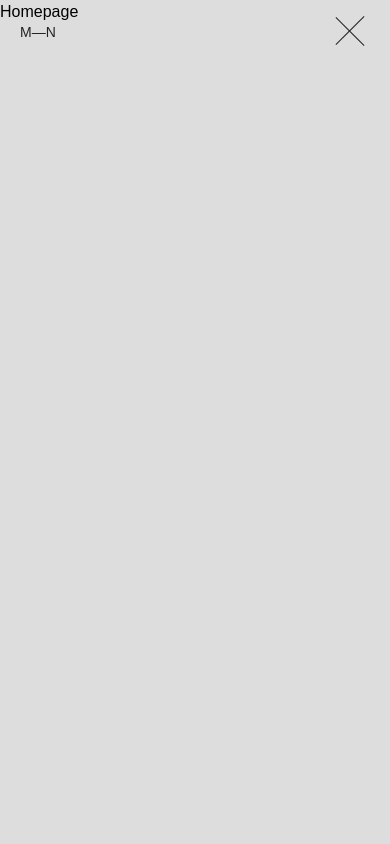
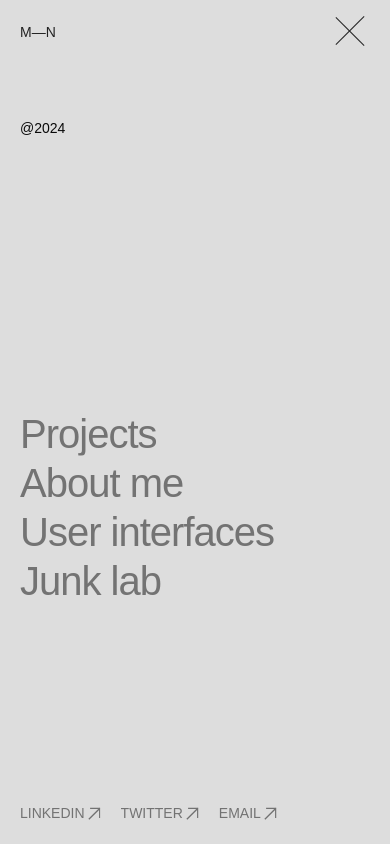
Before and after one commit to Nsude/portfolio, a React (Vite) app: page / in a window 390 px wide. Both pictures are taken after a click on the button 350 px from the left and 31 px from the top of the page. Built offline with nearby package versions, Linux system fonts and the light colour scheme; a web font is replaced by a local one.

Commit message:
mobile nav bar implemented

```diff
--- a/src/assets/icons/Hamburger.tsx
+++ b/src/assets/icons/Hamburger.tsx
@@ -1,9 +1,10 @@
 import gsap from 'gsap';
 import useCustomEffect from '../../components/hooks/useCustomEffect';
-import { useRef, useState } from 'react';
+import { useRef } from 'react';
+import { useNavContext } from '../../components/contexts/NavContext';
 
 const Hamburger = () => {
-  const [open, setOpen] = useState(false);
+  const {open, setOpen} = useNavContext();
   const topBar = useRef(null);
   const middleBar = useRef(null);
   const lastBar = useRef(null);
--- /dev/null
+++ b/src/assets/icons/LinkIcon.tsx
@@ -0,0 +1,15 @@
+import React from 'react'
+import { Icon } from '../../components/models';
+import SlideUp from '../../components/animation-helpers/SlideUp';
+
+const LinkIcon:React.FC<Icon> = ({size, trigger}) => {
+  return (
+    <SlideUp trigger={trigger}>
+      <svg width={size || 10} height={size || 10} viewBox="0 0 10 10" fill="none" xmlns="http://www.w3.org/2000/svg">
+        <path d="M2.11319 1.12214L9 1.12204M9 1.12204L9 7.9109M9 1.12204L1 9.12204" stroke="#0A0A0A" stroke-linecap="square"/>
+      </svg>
+    </SlideUp>
+  )
+}
+
+export default LinkIcon;
--- a/src/components/Layout.tsx
+++ b/src/components/Layout.tsx
@@ -1,6 +1,7 @@
 import { Outlet } from 'react-router-dom';
 import NavBar from './global/NavBar';
 import Footer from './global/Footer';
+import NavContextProvider from './contexts/NavContext';
 
 const Layout = () => {
   const routesToHideFooter = ["/"];
@@ -8,9 +9,9 @@ const Layout = () => {
 
   return (
     <div className='bg-myGray-100'>
-      <nav>
-        <NavBar />
-      </nav>
+        <NavContextProvider>
+          <NavBar />
+        </NavContextProvider>
       <Outlet />
       <div>
         { !hideFooter &&<Footer /> }
--- /dev/null
+++ b/src/components/animation-helpers/DarkOverlay.tsx
@@ -0,0 +1,37 @@
+import React, { useRef } from 'react'
+import useCustomEffect from '../hooks/useCustomEffect'
+import gsap from 'gsap';
+
+interface Props {
+  trigger: boolean
+}
+
+const DarkOverlay:React.FC<Props> = ({trigger}) => {
+  const container = useRef(null);
+
+  useCustomEffect(() => {
+    const duration = 0.4
+
+    if (trigger) {
+      gsap.set(container.current, {display: 'block'});
+      gsap.to(container.current, {
+        opacity: 0.4,
+        duration
+      })
+    } else {
+      gsap.to(container.current, {
+        opacity: 0,
+        display: "none",
+        duration,
+        delay: duration
+      })
+    }
+
+  }, [trigger])
+
+  return (
+    <div ref={container} className='fixed w-full h-[100vh] hidden opacity-0 bg-black z-[5]' />
+  )
+}
+
+export default DarkOverlay;
--- /dev/null
+++ b/src/components/animation-helpers/SlideUp.tsx
@@ -0,0 +1,49 @@
+import React, { ReactNode, useRef } from 'react'
+import useCustomEffect from '../hooks/useCustomEffect';
+import gsap from 'gsap';
+
+interface Props {
+  children: ReactNode,
+  trigger: any;
+  delay?: number
+  duration?: number
+}
+
+const SlideUp:React.FC<Props> = ({children, delay = 0, duration, trigger}) => {
+  const container = useRef(null);
+  const child = useRef(null);
+
+  useCustomEffect(() => {
+    let animation: GSAPAnimation;
+    if (trigger) {
+      const tl = gsap.timeline();
+
+      gsap.set(child.current, {opacity: 1, clipPath: "polygon(0 0, 100% 0, 100% 100%, 0 100%)"});
+
+      animation = tl.from(child.current, {
+        y: 20,
+        clipPath: "polygon(0 0, 100% 0, 100% 0%, 0 0%)",
+        duration: duration || .3,
+        ease: "power1.inOut",
+        delay,
+        stagger: 1
+      })
+    }
+
+    return () => (
+      animation.kill()
+    )
+
+
+  }, [trigger])
+
+  return (
+    <div ref={container} className='overflow-hidden'>
+      <div ref={child} className='opacity-1 h-fit w-fit'>
+        {children}
+      </div>
+    </div>
+  )
+}
+
+export default SlideUp
--- /dev/null
+++ b/src/components/contexts/NavContext.tsx
@@ -0,0 +1,89 @@
+import React, { createContext, PropsWithChildren, useContext, useState } from "react";
+
+interface Props {
+  open: boolean;
+  setOpen: React.Dispatch<React.SetStateAction<boolean>>;
+  pages: Page[];
+  socialLinks: string[];
+}
+
+interface Page {
+  name: string;
+  video: string;
+  title: string;
+  image: string;
+  description: string;
+  tags: string[];
+}
+
+const NavContext = createContext<Props | null>(null);
+
+export const useNavContext = () => {
+  const context = useContext(NavContext)
+  if (!context) {
+    throw new Error("Nav context is undefined");
+  }
+
+  return context;
+}
+
+const pages: Page[] = [
+  {
+    name: 'Projects',
+    image: '',
+    video: '',
+    title: 'the projects',
+    description: 'Here’s where the magic happens. From e-commerce brilliance to immersive digital experiences.',
+    tags: ['Designer', 'Developer']
+  },
+  {
+    name: 'About me',
+    image: '',
+    video: '',
+    title: 'About lil ol me',
+    description: `This isn’t just a portfolio—it’s a statement. Scroll, click, explore.
+
+    You’re about to step into my world of creativity, innovation, and unapologetic Digital brilliance.`,
+    tags: ['Designer', 'Developer']
+  },
+  {
+    name: 'User interfaces',
+    image: '',
+    video: '',
+    title: 'The interfaces',
+    description: `This is where ideas meet design. A showcase of interfaces that blur the line between functional and beautiful.
+
+    Every layout tells a story—some bold, some subtle, all uniquely mine.`,
+    tags: ['Designer', 'Developer']
+  },
+  {
+    name: 'Junk lab',
+    image: '',
+    video: '',
+    title: 'The junk lab',
+    description: `Step into the chaos. This isn’t design—it’s anarchy on a canvas. A no-rules, all-guts curation of my wildest poster layouts.
+
+    Bold, brash, and unhinged. Enter if you dare, and don’t say I didn’t warn you.`,
+    tags: ['Designer', 'Developer']
+  },
+
+];
+
+const socialLinks = ['LinkedIn', 'Twitter', 'Email'];
+
+const NavContextProvider:React.FC<PropsWithChildren> = ({children}) => {
+  const [open, setOpen] = useState(false);
+
+  return (
+    <NavContext.Provider value={{
+      open,
+      setOpen,
+      pages,
+      socialLinks
+      }}>
+      {children}
+    </NavContext.Provider>
+  )
+}
+
+export default NavContextProvider;
--- a/src/components/global/NavBar.tsx
+++ b/src/components/global/NavBar.tsx
@@ -1,10 +1,14 @@
 import { useState } from "react";
 import Hamburger from "../../assets/icons/Hamburger";
 import useCustomEffect from "../hooks/useCustomEffect";
+import NavMenu from "./NavMenu";
+import DarkOverlay from "../animation-helpers/DarkOverlay";
+import { useNavContext } from "../contexts/NavContext";
 
 
 const NavBar = () => {
   const [time, setTime] = useState('00:00');
+  const { open } = useNavContext();
 
   useCustomEffect(() => {
     const interval = setInterval(() => {
@@ -21,7 +25,10 @@ const NavBar = () => {
   }, []);
 
   return (
-    <nav className="text-base fixed top-0 text-white mix-blend-difference w-full px-[20px] py-[25px] grid grid-cols-8">
+    <>
+    <NavMenu />
+    <DarkOverlay trigger={open} />
+    <nav className="text-base fixed z-10 top-0 text-white mix-blend-difference w-full px-[20px] py-[25px] grid grid-cols-8">
       <div className="flex items-center justify-between w-fit col-span-1">
         <span className="leading-[1]">M</span>
         <span className="leading-[0.5]">&mdash;</span>
@@ -40,6 +47,7 @@ const NavBar = () => {
         <Hamburger />
       </div>
     </nav>
+    </>
   )
 }
 
--- /dev/null
+++ b/src/components/global/NavMenu.tsx
@@ -0,0 +1,81 @@
+import { useRef } from "react";
+import { useNavContext } from "../contexts/NavContext";
+import useCustomEffect from "../hooks/useCustomEffect";
+import gsap from 'gsap';
+import SlideUp from "../animation-helpers/SlideUp";
+import SocialLink from "./SocialLink";
+
+const NavMenu = () => {
+  const {open, pages, socialLinks} = useNavContext();
+  const container = useRef(null);
+  const innerCon = useRef(null);
+  const duration = .8;
+  const ease = "expo.inOut";
+
+  useCustomEffect(() => {
+
+    if (open) {
+      gsap.set(container.current, {opacity: 1, pointerEvents: 'all'});
+
+      gsap.to(container.current, {
+        clipPath: "polygon(0 0, 100% 0, 100% 100%, 0 100%)",
+        duration,
+        ease
+      });
+
+      gsap.set(innerCon.current, { yPercent: 0});
+
+    } else {
+      gsap.to(container.current, {
+        clipPath: "polygon(0 0, 100% 0, 100% 0%, 0 0%)",
+        duration,
+        ease
+      });
+
+      // move innercon on close
+      gsap.to(innerCon.current, {
+        yPercent: -10,
+        delay: .1,
+        duration: 1
+      })
+    }
+
+  }, [open])
+
+  return (
+    <div ref={container}
+      className="text-base w-full h-[100vh] pointer-events-none text-myblack p-[20px] bg-myGray-100 fixed opacity-0 z-10">
+      <div ref={innerCon} className="grid grid-rows-8 h-[100%] w-full ">
+        <div className="row-start-2">
+          <SlideUp trigger={open} delay={duration - 0.3}>
+            <p>@{new Date().getFullYear()}</p>
+          </SlideUp>
+        </div>
+
+        {/* ===== pAGE LINKS ===== */}
+        <div className="row-start-5">
+          {
+            pages.map((page, i) => (
+              <button key={i} className="mb-[5px] last:mb-[0] block">
+                <SlideUp trigger={open} delay={duration - 0.3}>
+                  <h2 className="text-[40px] opacity-50 leading-[1.1] tracking-tight" >{page.name}</h2>
+                </SlideUp>
+              </button>
+            ))
+          }
+        </div>
+
+        {/* ===== SOCIAL LINKS ===== */}
+        <div className="row-start-9 flex gap-[20px]">
+          {
+            socialLinks.map((link, i) => (
+              <SocialLink key={i} title={link} trigger={open} iconSize={13} delay={.6} />
+            ))
+          }
+        </div>
+      </div>
+    </div>
+  )
+}
+
+export default NavMenu;
--- /dev/null
+++ b/src/components/global/SocialLink.tsx
@@ -0,0 +1,26 @@
+import React from 'react'
+import SlideUp from '../animation-helpers/SlideUp';
+import LinkIcon from '../../assets/icons/LinkIcon';
+
+interface Props {
+  title: string,
+  trigger: boolean,
+  iconSize: number
+  delay?: number
+}
+
+const SocialLink:React.FC<Props> = ({title, trigger, iconSize, delay}) => {
+
+  return (
+    <button className='opacity-50'>
+      <SlideUp trigger={trigger} delay={delay}>
+        <div className='flex gap-[3px] items-center'>
+          <p className='uppercase'>{title}</p>
+          <LinkIcon trigger={trigger} size={iconSize} />
+        </div>
+      </SlideUp>
+    </button>
+  )
+}
+
+export default SocialLink;
--- /dev/null
+++ b/src/components/models.ts
@@ -0,0 +1,4 @@
+export interface Icon {
+  size?: number;
+  trigger?: boolean
+}
```
